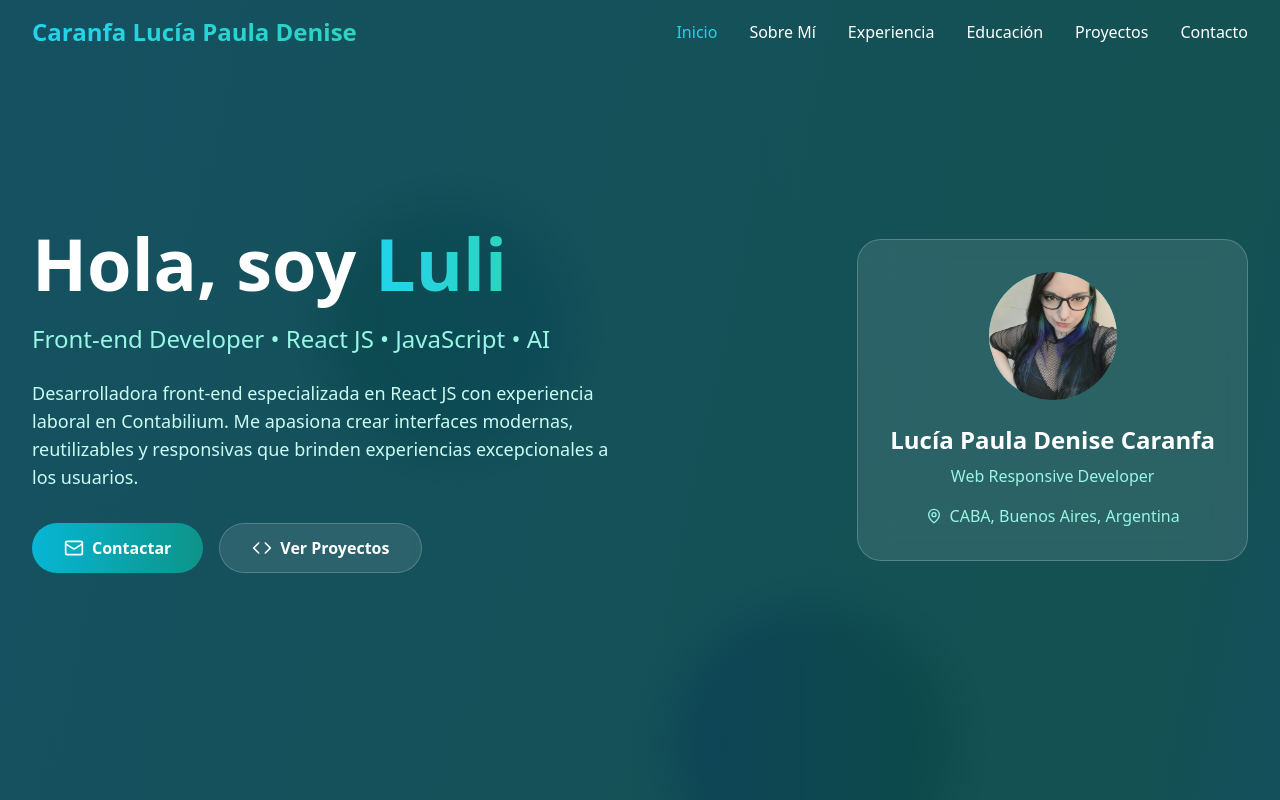
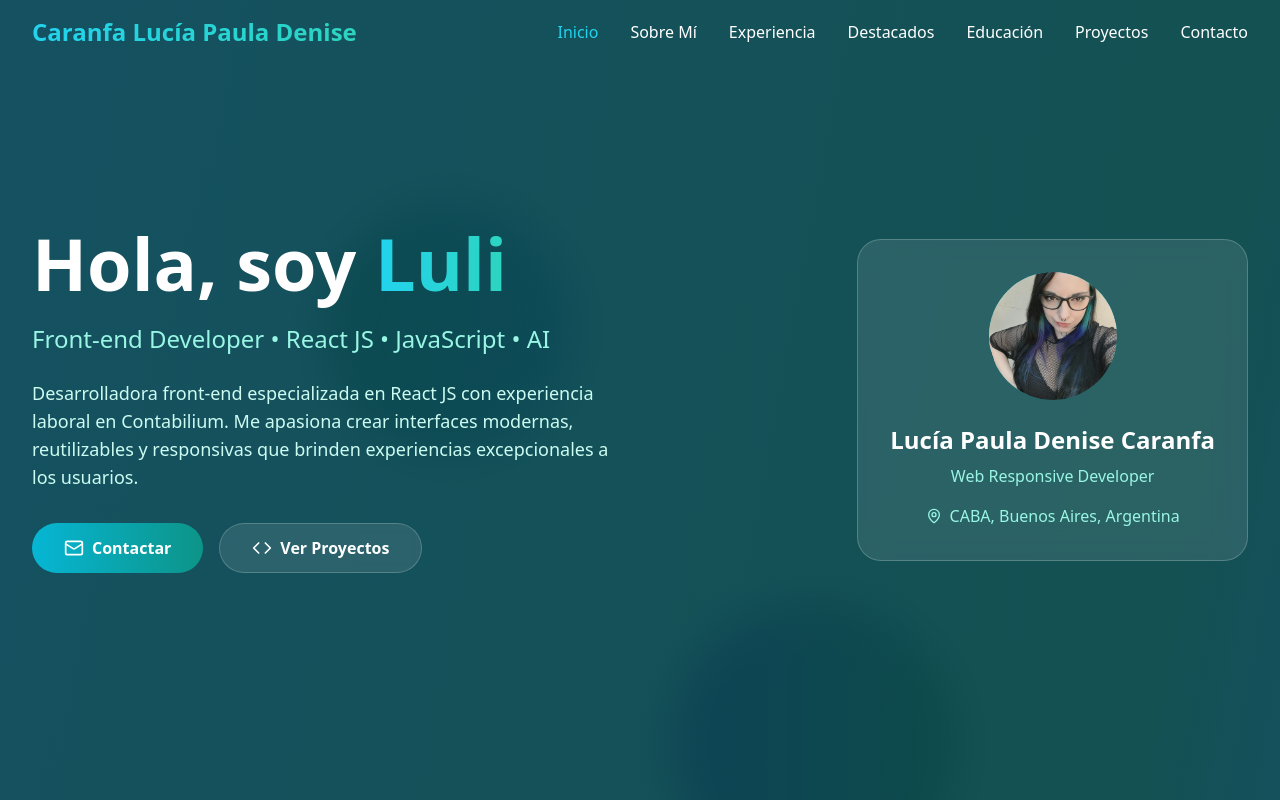
Before and after one commit to Caranfa-Lucia/caranfa-lucia-landing, a React (Vite) app: page / in a window 1280 px wide. Shown: the top 800 px of the page. Built offline with nearby package versions, Linux system fonts and the light colour scheme.

Commit message:
Ajuste de sección destacados

```diff
--- a/src/App.jsx
+++ b/src/App.jsx
@@ -95,7 +95,7 @@ const LandingPage = () => {
               Caranfa Lucía Paula Denise
             </div>
             <div className="hidden md:flex space-x-8">
-              {['home', 'about', 'experience', 'education', 'projects', 'contact'].map((section) => (
+              {['home', 'about', 'experience', 'highlights', 'education', 'projects', 'contact'].map((section) => (
                 <button
                   key={section}
                   onClick={() => scrollToSection(section)}
@@ -105,8 +105,9 @@ const LandingPage = () => {
                   {section === 'home' ? 'Inicio' :
                     section === 'about' ? 'Sobre mí' :
                       section === 'experience' ? 'Experiencia' :
-                        section === 'education' ? 'Educación' :
-                          section === 'projects' ? 'Proyectos' : 'Contacto'}
+                        section === 'highlights' ? 'Destacados' :
+                          section === 'education' ? 'Educación' :
+                            section === 'projects' ? 'Proyectos' : 'Contacto'}
                 </button>
               ))}
             </div>
@@ -279,7 +280,7 @@ const LandingPage = () => {
       </section>
 
       {/* Achievement & Language Section */}
-      <section className="py-20 bg-gradient-to-r from-yellow-500/10 to-orange-500/10">
+      <section id="highlights" className="py-20 bg-gradient-to-r from-yellow-500/10 to-orange-500/10">
         <div className="max-w-7xl mx-auto px-4 sm:px-6 lg:px-8">
           <div className="text-center mb-16">
             <h2 className="text-4xl lg:text-5xl font-bold text-white mb-6">Destacados</h2>
@@ -307,8 +308,8 @@ const LandingPage = () => {
               </div>
               <h3 className="text-2xl font-bold text-white mb-6">Inglés Avanzado</h3>
               <p className="text-xl text-teal-200 leading-relaxed mb-6">
-                Nivel C1 en lectura y escritura, B2 en habla.<br/>
-                <a href="https://cert.efset.org/BSaeYx" target="_blank" rel="noopener noreferrer" className="text-cyan-300 underline hover:text-cyan-400 transition">Certificado EFSET English Certificate 66/100 (C1 Advanced)</a>.<br/>
+                Nivel C1 en lectura y escritura, B2 en habla.<br />
+                <a href="https://cert.efset.org/BSaeYx" target="_blank" rel="noopener noreferrer" className="text-cyan-300 underline hover:text-cyan-400 transition">Certificado EFSET English Certificate 66/100 (C1 Advanced)</a>.<br />
                 Certificado English Discoveries - Intermediate 1.
               </p>
               <div className="flex justify-center">
@@ -345,8 +346,8 @@ const LandingPage = () => {
                         <span>{edu.period}</span>
                       </div>
                       <span className={`px-3 py-1 rounded-full text-xs ${edu.status === 'En curso'
-                          ? 'bg-yellow-500/20 text-yellow-300 border border-yellow-400/30'
-                          : 'bg-green-500/20 text-green-300 border border-green-400/30'
+                        ? 'bg-yellow-500/20 text-yellow-300 border border-yellow-400/30'
+                        : 'bg-green-500/20 text-green-300 border border-green-400/30'
                         }`}>
                         {edu.status}
                       </span>
```
